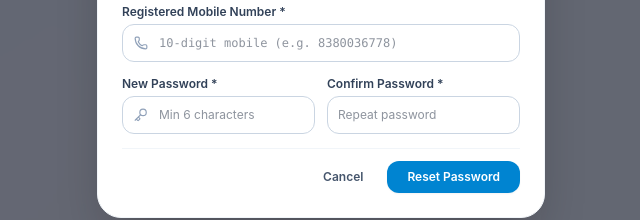
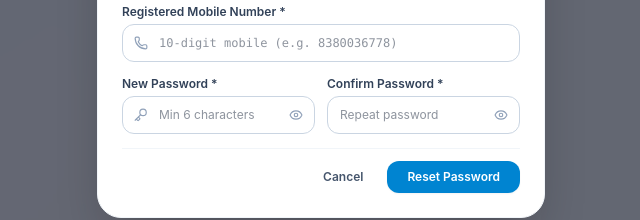
Before and after one commit to Ninaad783/BETA2, a React (Vite) app in the folder frontend/: page /login in a window 1280 px wide. Both pictures are taken after a click on the button "Forgot password?". Shown: the part 395-615 px from the top of the page, without its empty margins (319-959 px from the left). Built offline with nearby package versions, Linux system fonts and the light colour scheme; no server answers.

Commit message:
feat(auth): add show/hide eye toggle button to password fields on login and reset password modal; sync dynamic store profile to thermal bill print

```diff
--- a/frontend/src/modules/auth/pages/LoginPage.tsx
+++ b/frontend/src/modules/auth/pages/LoginPage.tsx
@@ -1,6 +1,6 @@
 import React, { useState } from 'react';
 import { useNavigate } from 'react-router-dom';
-import { Plus, User, Lock, ArrowRight, AlertCircle, CheckCircle2, Key, Phone } from 'lucide-react';
+import { Plus, User, Lock, ArrowRight, AlertCircle, CheckCircle2, Key, Phone, Eye, EyeOff } from 'lucide-react';
 import { useUIStore } from '../../../stores/uiStore';
 import { useAuthStore } from '../../../stores/authStore';
 import { Modal } from '../../../components/ui/Modal';
@@ -13,6 +13,7 @@ export const LoginPage: React.FC = () => {
 
   const [username, setUsername] = useState('');
   const [password, setPassword] = useState('');
+  const [showPassword, setShowPassword] = useState(false);
   const [errorMessage, setErrorMessage] = useState<string | null>(null);
   const [successMessage, setSuccessMessage] = useState<string | null>(null);
 
@@ -25,6 +26,7 @@ export const LoginPage: React.FC = () => {
   const [forgotError, setForgotError] = useState<string | null>(null);
   const [forgotSuccess, setForgotSuccess] = useState<string | null>(null);
   const [isResetting, setIsResetting] = useState(false);
+  const [showForgotPwd, setShowForgotPwd] = useState(false);
 
   const handleSubmit = async (e: React.FormEvent) => {
     e.preventDefault();
@@ -187,12 +189,21 @@ export const LoginPage: React.FC = () => {
             <div className="relative">
               <Lock className="w-4 h-4 text-slate-400 absolute left-3 top-1/2 -translate-y-1/2" />
               <input
-                type="password"
+                type={showPassword ? 'text' : 'password'}
                 value={password}
                 onChange={(e) => setPassword(e.target.value)}
                 required
-                className="w-full pl-9 pr-3 py-2.5 rounded-lg border border-slate-300 text-sm focus:outline-none focus:ring-2 focus:ring-sky-500 focus:border-sky-500"
+                placeholder="••••••••"
+                className="w-full pl-9 pr-10 py-2.5 rounded-lg border border-slate-300 text-sm focus:outline-none focus:ring-2 focus:ring-sky-500 focus:border-sky-500"
               />
+              <button
+                type="button"
+                onClick={() => setShowPassword(!showPassword)}
+                className="absolute right-3 top-1/2 -translate-y-1/2 text-slate-400 hover:text-slate-600 transition p-1 cursor-pointer focus:outline-none"
+                title={showPassword ? 'Hide password' : 'Show password'}
+              >
+                {showPassword ? <EyeOff className="w-4 h-4" /> : <Eye className="w-4 h-4" />}
+              </button>
             </div>
           </div>
 
@@ -277,27 +288,45 @@ export const LoginPage: React.FC = () => {
               <div className="relative">
                 <Key className="w-3.5 h-3.5 text-slate-400 absolute left-3 top-1/2 -translate-y-1/2" />
                 <input
-                  type="password"
+                  type={showForgotPwd ? 'text' : 'password'}
                   required
                   minLength={6}
                   placeholder="Min 6 characters"
                   value={forgotNewPassword}
                   onChange={(e) => setForgotNewPassword(e.target.value)}
-                  className="w-full border border-slate-300 rounded-xl pl-9 pr-3 py-2.5 focus:outline-none focus:ring-2 focus:ring-sky-500"
+                  className="w-full border border-slate-300 rounded-xl pl-9 pr-9 py-2.5 focus:outline-none focus:ring-2 focus:ring-sky-500 text-xs"
                 />
+                <button
+                  type="button"
+                  onClick={() => setShowForgotPwd(!showForgotPwd)}
+                  className="absolute right-2.5 top-1/2 -translate-y-1/2 text-slate-400 hover:text-slate-600 transition p-0.5 cursor-pointer"
+                  title={showForgotPwd ? 'Hide' : 'Show'}
+                >
+                  {showForgotPwd ? <EyeOff className="w-3.5 h-3.5" /> : <Eye className="w-3.5 h-3.5" />}
+                </button>
               </div>
             </div>
             <div>
               <label className="block font-semibold text-slate-700 mb-1">Confirm Password *</label>
+              <div className="relative">
                 <input
-                type="password"
+                  type={showForgotPwd ? 'text' : 'password'}
                   required
                   minLength={6}
                   placeholder="Repeat password"
                   value={forgotConfirmPassword}
                   onChange={(e) => setForgotConfirmPassword(e.target.value)}
-                className="w-full border border-slate-300 rounded-xl p-2.5 focus:outline-none focus:ring-2 focus:ring-sky-500"
+                  className="w-full border border-slate-300 rounded-xl pl-3 pr-9 py-2.5 focus:outline-none focus:ring-2 focus:ring-sky-500 text-xs"
                 />
+                <button
+                  type="button"
+                  onClick={() => setShowForgotPwd(!showForgotPwd)}
+                  className="absolute right-2.5 top-1/2 -translate-y-1/2 text-slate-400 hover:text-slate-600 transition p-0.5 cursor-pointer"
+                  title={showForgotPwd ? 'Hide' : 'Show'}
+                >
+                  {showForgotPwd ? <EyeOff className="w-3.5 h-3.5" /> : <Eye className="w-3.5 h-3.5" />}
+                </button>
+              </div>
             </div>
           </div>
 
--- a/frontend/src/modules/billing/pages/BillingPage.tsx
+++ b/frontend/src/modules/billing/pages/BillingPage.tsx
@@ -56,6 +56,38 @@ export const BillingPage: React.FC = () => {
   const [showPrintModal, setShowPrintModal] = useState(false);
   const [showSuccessModal, setShowSuccessModal] = useState(false);
   const [showEmptyCartModal, setShowEmptyCartModal] = useState(false);
+
+  // Dynamic Store Profile for printed bills
+  const [storeProfile, setStoreProfile] = useState<{
+    storeName: string;
+    dlNumber: string;
+    gstin: string;
+    phone: string;
+    addressLine: string;
+  }>({
+    storeName: 'MEDEASY PHARMACY',
+    dlNumber: 'MH-PUN-2026-DL789',
+    gstin: '27ABCDE1234F1Z5',
+    phone: '+91 8380036778',
+    addressLine: 'Shop No. 4, Commercial Complex, Sinhagad Road, Pune - 411030'
+  });
+
+  useEffect(() => {
+    fetch(`${API_BASE_URL}/api/store`)
+      .then(res => res.json())
+      .then(data => {
+        if (data.success && data.store) {
+          setStoreProfile({
+            storeName: data.store.storeName || 'MEDEASY PHARMACY',
+            dlNumber: data.store.dlNumber || 'MH-PUN-2026-DL789',
+            gstin: data.store.gstin || '27ABCDE1234F1Z5',
+            phone: data.store.phone || '+91 8380036778',
+            addressLine: data.store.addressLine || 'Shop No. 4, Commercial Complex, Sinhagad Road, Pune - 411030'
+          });
+        }
+      })
+      .catch(() => {});
+  }, []);
 
   // Selected customer details
   const selectedCustomer = customers.find((c) => c.id === selectedCustomerId);
@@ -1225,13 +1257,12 @@ export const BillingPage: React.FC = () => {
                   <span>TAX INVOICE (RULE 65 D&amp;C ACT)</span>
                   <span>ORIGINAL FOR RECIPIENT</span>
                 </div>
-                <h1 className="text-2xl font-black tracking-tight uppercase">MEDEASY PHARMACY &amp; HEALTHCARE</h1>
-                <p className="text-xs font-medium text-gray-700">Shop No. 4, Commercial Complex, Sinhagad Road, Pune, Maharashtra - 411030</p>
+                <h1 className="text-2xl font-black tracking-tight uppercase">{storeProfile.storeName}</h1>
+                <p className="text-xs font-medium text-gray-700">{storeProfile.addressLine}</p>
                 <div className="flex flex-wrap justify-center gap-x-4 gap-y-1 text-[11px] font-semibold mt-1">
-                  <span>D.L. No: <strong>MH-PUN-20B-184920 / 21B-184921</strong></span>
-                  <span>GSTIN: <strong>27AABCM8291P1ZV</strong></span>
-                  <span>FSSAI: <strong>11521034000123</strong></span>
-                  <span>Phone: <strong>+91 8380036778</strong></span>
+                  <span>D.L. No: <strong>{storeProfile.dlNumber || 'MH-PUN-2026-DL789'}</strong></span>
+                  <span>GSTIN: <strong>{storeProfile.gstin || '27ABCDE1234F1Z5'}</strong></span>
+                  <span>Phone: <strong>{storeProfile.phone}</strong></span>
                 </div>
               </div>
 
@@ -1347,7 +1378,7 @@ export const BillingPage: React.FC = () => {
                     <p className="font-medium">Customer's Signature</p>
                   </div>
                   <div className="text-center w-64 border-t border-black pt-1">
-                    <p className="font-bold">For MEDEASY PHARMACY</p>
+                    <p className="font-bold">For {storeProfile.storeName}</p>
                     <p className="text-[9px] text-gray-600">Registered Pharmacist &amp; Dispenser</p>
                   </div>
                 </div>
```
Lines whose indentation alone changed are shown as unchanged.
